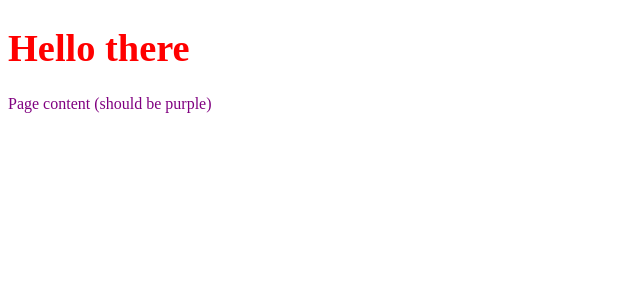
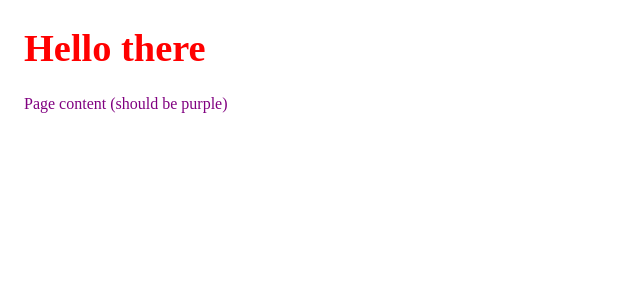
Before and after one commit to gavin667/nuxt-3-layout-css, a Nuxt app: page / in a window 1280 px wide. Shown: the top 300 px of the page, without its empty margins (0-640 px from the left). Built offline with nearby package versions, Linux system fonts and the light colour scheme.

Commit message:
Add global css file to nuxt config

```diff
--- /dev/null
+++ b/assets/css/global.css
@@ -0,0 +1,3 @@
+body {
+    margin: 24px;
+}
--- a/nuxt.config.ts
+++ b/nuxt.config.ts
@@ -11,4 +11,6 @@ export default defineNuxtConfig({
   experimental: {
     inlineSSRStyles: true
   },
+
+  css: ['@/assets/css/global.css'],
 })
```
